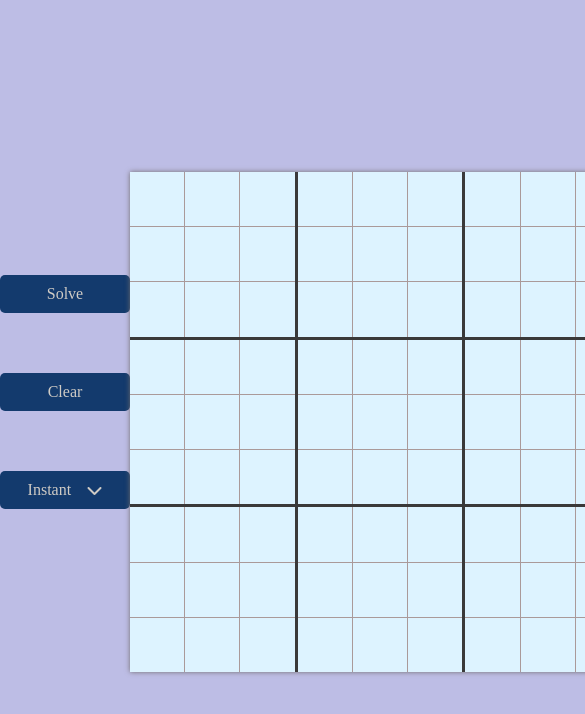
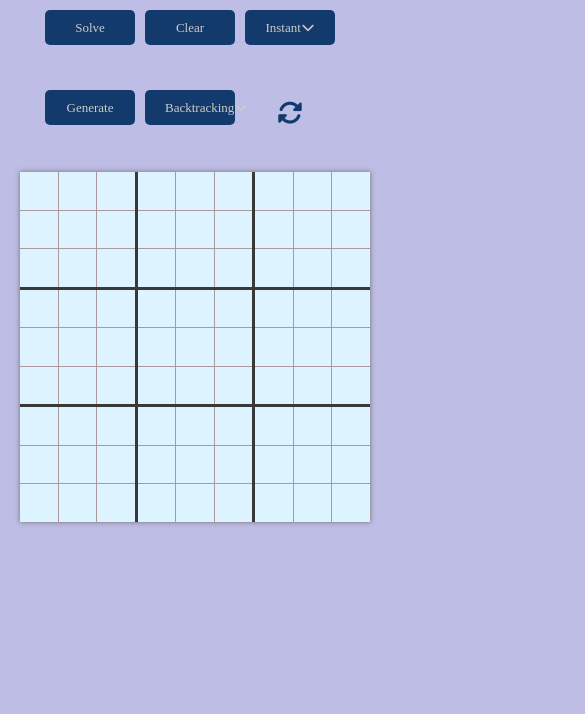
Before and after one commit to AadershChaubey/Suduko-game, a plain HTML site: page index.html in a window 390 px wide. Shown: the top 714 px of the page, 585 px wide, since content can reach past the window. Drawn offline with Linux system fonts and the light colour scheme.

Commit message:
added media query

```diff
--- a/index.html
+++ b/index.html
@@ -12,7 +12,7 @@
     <link rel="stylesheet" href="style.css" />
   </head>
   <body>
-    <div class="buttons">
+    <div class="buttons buttons-first">
       <button class="solve-btn btn">Solve</button>
       <button class="clear-btn btn">Clear</button>
       <div class="speed-container">
@@ -33,7 +33,7 @@
       <div class="suduko-container"></div>
       <div class="display-box"></div>
     </div>
-    <div class="buttons">
+    <div class="buttons buttons-second">
       <button class="random-generator-btn btn">Generate</button>
       <div class="alogrithms">
         <button class="choose-algo btn">
--- a/style.css
+++ b/style.css
@@ -146,3 +146,111 @@ body {
   margin-top: 10px;
   color: rgb(87, 50, 50);
 }
+
+/* media query */
+
+@media only screen and (max-width: 950px) {
+  .suduko-container {
+    display: grid;
+    width: 400px;
+    height: 400px;
+  }
+}
+
+@media only screen and (max-width: 760px) {
+  body {
+    font-size: 13px;
+  }
+  .suduko-container {
+    display: grid;
+    width: 350px;
+    height: 350px;
+  }
+
+  .btn {
+    width: 50px;
+  }
+  .algo-container,
+  .speed-list-container {
+    top: 40%;
+  }
+  .algo-list,
+  .speed-list {
+    width: 100%;
+    list-style: none;
+    padding: 10px 20px;
+    line-height: 1.5;
+    font-size: 10px;
+  }
+}
+
+@media only screen and (max-width: 550px) {
+  body {
+    font-size: 13px;
+  }
+  .suduko-container {
+    display: grid;
+    width: 350px;
+    height: 350px;
+  }
+
+  .btn {
+    width: 50px;
+    margin-right: 10px;
+    height: 15px;
+  }
+
+  .buttons {
+    position: absolute;
+    flex-direction: row;
+  }
+
+  .buttons-first {
+    top: 10px;
+  }
+
+  .buttons-second {
+    top: 90px;
+  }
+
+  .suduko-container {
+    margin-top: -150px;
+  }
+
+  .input-box {
+    font-size: 25px;
+  }
+}
+
+@media only screen and (max-width: 360px) {
+  body {
+    font-size: 10px;
+  }
+  .suduko-container {
+    display: grid;
+    width: 240px;
+    height: 300px;
+  }
+
+  .btn {
+    width: 40px;
+    margin-right: 10px;
+    height: 15px;
+  }
+
+  .buttons-second {
+    top: 50px;
+  }
+
+  .suduko-container {
+    margin-top: -300px;
+  }
+
+  .input-box {
+    font-size: 20px;
+  }
+
+  .reset-btn {
+    font-size: 20px;
+  }
+}
```
